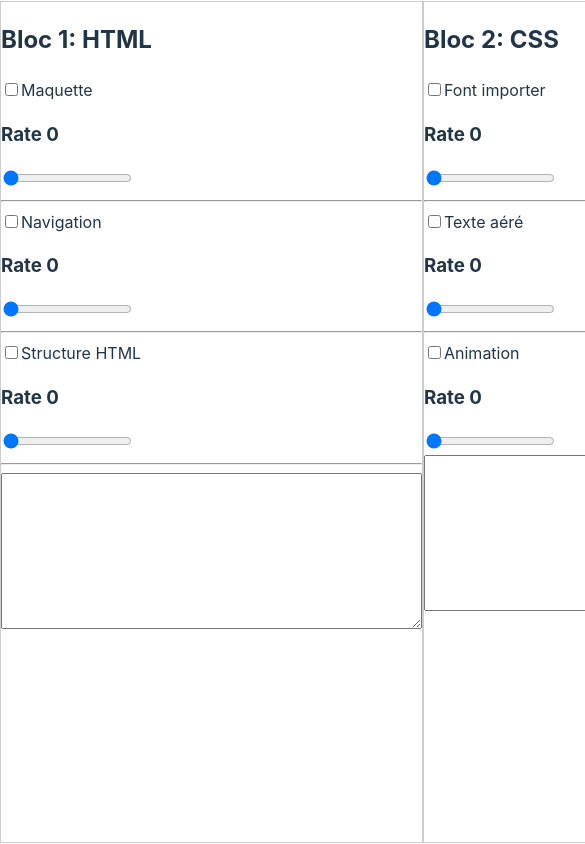
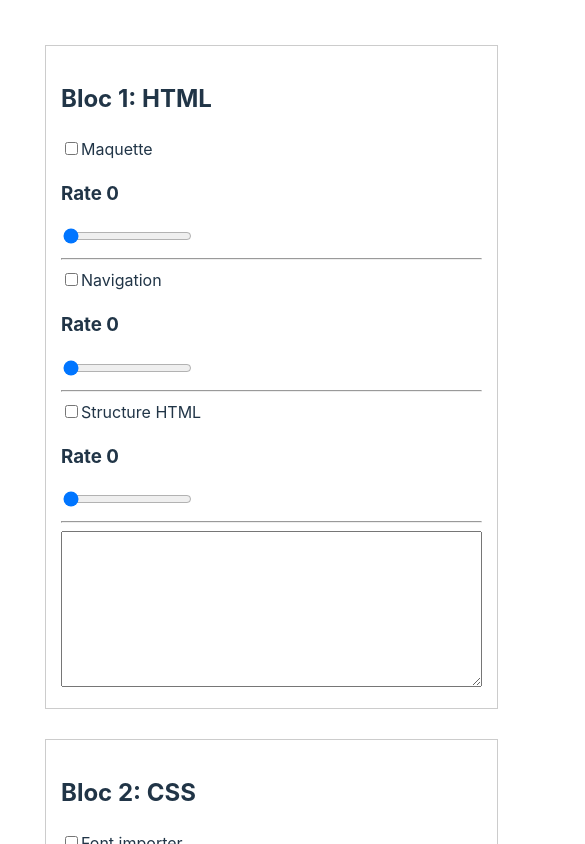
Before and after one commit to BackGrowZ/jury-3wa, a React (Vite) app: page / in a window 390 px wide. Shown: the top 844 px of the page, 585 px wide, since content can reach past the window. Built offline with nearby package versions, Linux system fonts and the light colour scheme.

Commit message:
fix responsive

```diff
--- a/src/App.jsx
+++ b/src/App.jsx
@@ -4,7 +4,7 @@ import Rate from "./components/Rate";
 
 function App() {
   return (
-    <div style={{ display: "flex" }}>
+    <div className="main">
       {/* <Rate /> */}
 
       <section>
--- a/src/index.css
+++ b/src/index.css
@@ -76,6 +76,8 @@ button:focus-visible {
   margin: 30px;
 }
 
-section{
+section {
   border: 1px solid #ccc;
+  margin: 15px;
+  padding: 15px;
 }
```
